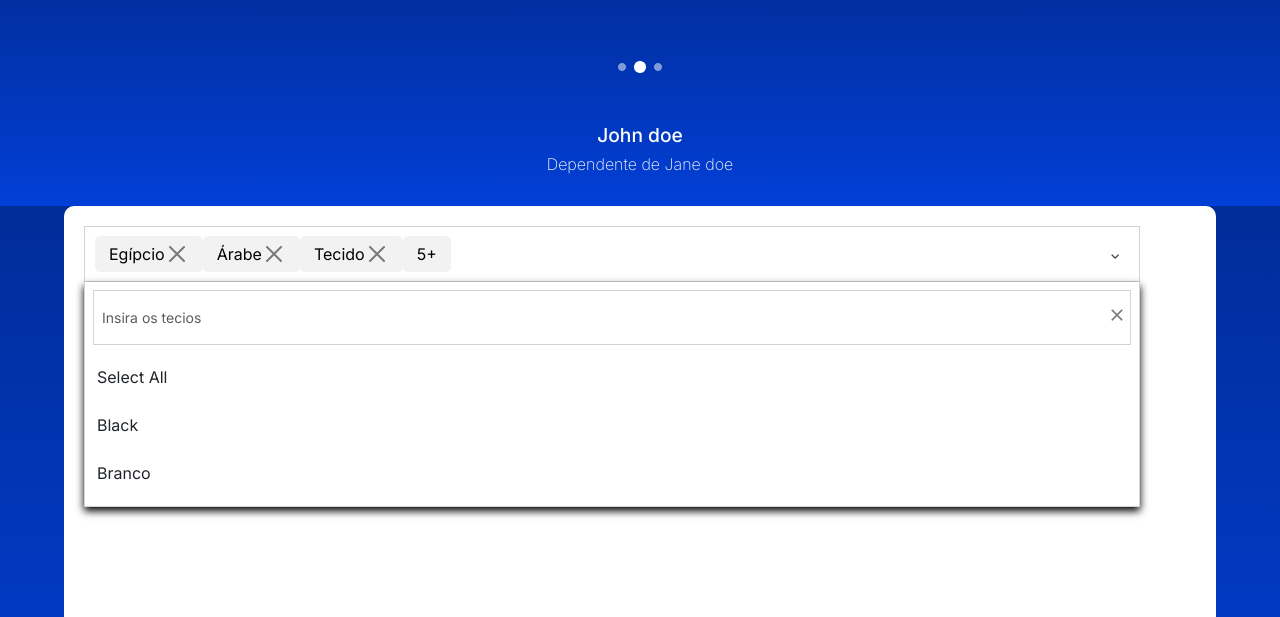
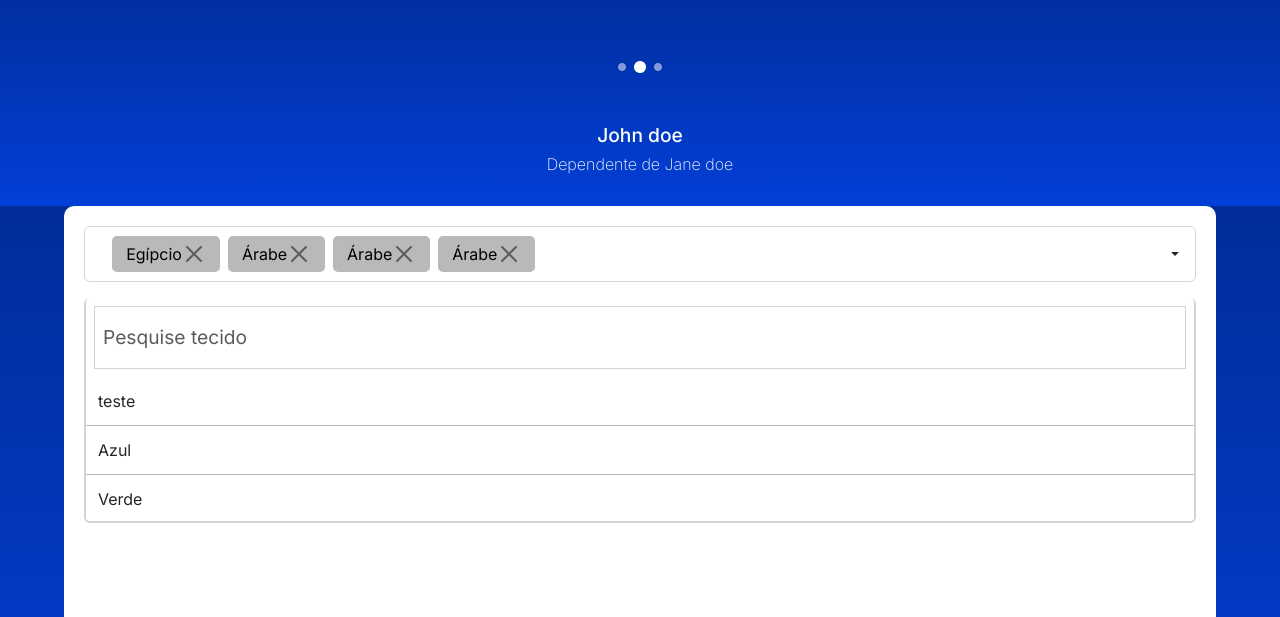
Before and after one commit to AskyuConsultoria/Gestio-front-api, a website: page public/fichas/peca_tecido.html in a window 1280 px wide. Shown: the part 183-800 px from the top of the page. Drawn offline with nearby package versions, Linux system fonts and the light colour scheme.

Commit message:
reformulando

```diff
--- a/public/css/fichas.css
+++ b/public/css/fichas.css
@@ -115,10 +115,10 @@ main{
     gap:20px;
 }
 
-.custom-select{
+/* .custom-select{
     position:relative;
     width: 95%;
-}
+} */
 .select-box{
     background-color: white;
     border:1px solid #ced4da;
@@ -126,24 +126,22 @@ main{
     justify-content: space-between;
     align-items:center;
     height: 56px;
-    padding: 0 10px;
+    padding:1rem;
     cursor:pointer
 }
 
 .selected-options{
     display:flex;
-    flex-wrap:wrap;
-    margin-top:0;
-
+    padding:0.7rem;
 }
 .tag{
-    background-color:#f2f2f2;
+    background-color:#B9B9B9;
     color: #000;
     border-radius:5px;
-    margin-right: right 5px;
+    margin-right: 0.5rem;
     padding:6px 14px;
     display:flex;
-    align-items:center
+    align-items:center;
 }
 .remove-tag{
     margin-left:6px;
@@ -158,19 +156,19 @@ main{
     font-size:10px;
 }
 
-.options{
-    display:block;
-    position:absolute;
+.TecidosOptions{
+    position:none;
     width:100%;
     background: #ffffff;
-    border:1px solid #cdd4da;
+    border:2px solid #cdd4da;
     border-top:none;
     max-height:225px;
     overflow-y:auto;
     z-index:1;
-    box-shadow:0px 4px 8px rgba(0,0,0,1);
+    /* box-shadow:0px 4px 8px rgba(0,0,0,1); */
 
 }
+
 
 .open .options{
     display:block;
@@ -206,5 +204,11 @@ main{
 }
 .option{
     padding:12px;
+    border-bottom:1px solid #B9B9B9;
+    /* border-radius: 0.5rem; */
+    /* margin-top:1% */
+}
 
+.option:active{
+    color:#404040;
 }
--- a/public/fichas/peca_tecido.html
+++ b/public/fichas/peca_tecido.html
@@ -36,46 +36,59 @@
     <main
         style="display:flex; flex-direction: column; justify-content: space-between; width: 90%; align-self: center; background-color: white; overflow-y: scroll; overflow-x: hidden; min-height: 37rem;">
         <div>
-            <div class="conteudo">
-                <div class="custom-select open w-95">
-                    <div class="select-box">
+            <!-- <div class="conteudo" style="margin-bottom:1.2rem;">
+                <div class="custom-select open w-100">
+                    <div class="select-box rounded dropdown-toggle" onclick="aparecerPecas()">
                         <input class="form-control tag_input" name="tags" hidden>
-                        <div class="selected-options">
-                            <span class="tag">Egípcio<button type="button" class="btn-close"
-                                    aria-label="Close"></button></span>
-                            <span class="tag">Árabe<button type="button" class="btn-close"
-                                    aria-label="Close"></button></span>
-                            <span class="tag">Tecido<button type="button" class="btn-close" aria-label="Close"></button>
-                            </span>
-                            <span class="tag">5+</span>
-                        </div>
-                        <div class="arrow">
-                            <i class="fa fa-angle-down"></i>
+                        <div class="selected-options" style="overflow-x: scroll;">
                         </div>
                     </div>
 
 
-                    <div class="options">
-                        <div class="option-search-tags">
-                            <input type="text" class="form-control search-tags" placeholder="Insira os tecios">
-                            <button type="button" class="btn-close clear" aria-label="Close"></button>
+                    <div class="pecasOptions rounded-bottom " id="options" style="margin-top:0.8rem; display:none;">
+                        <div class="option-search-tags ">
+                            <input type="text" class="form-control search-tags rounded" placeholder="Pesquise tecido"
+                                style="font-size:1.2rem;">
                         </div>
+                        <div class="option " data-value="Peça">Peça</div>
+                        <div class="option" data-value="Blusa">Blusa</div>
+                        <div class="option" data-value="Calça">Calça</div>
+                        <div class="option" data-value="Colete">Colete</div>
+                        <div class="option" data-value="Paletó">Paletó</div>
+                    </div>
+                </div>
+            </div> -->
 
-                        <div class="option all-tags" data-value="All">Select All</div>
-                        <div class="option active" data-value="Black">Black</div>
-                        <div class="option active" data-value="Branco">Branco</div>
+            <!-- aba de tecidos -->
+            <div class="conteudo">
+                <div class="custom-select open w-100">
+                    <div class="select-box rounded dropdown-toggle" onclick="aparecerTecidos()">
+                        <input class="form-control tag_input" name="tags" hidden>
+                        <div class="selected-options" style="overflow-x: scroll;">
+                            <span class="tag" id="Egipcio">Egípcio<button type="button" class="btn-close"
+                                    aria-label="Close" onclick="removerTecido()"></button></span>
+                            <span class="tag">Árabe<button type="button" class="btn-close"
+                                    aria-label="Close"></button></span>
+                            <span class="tag">Árabe<button type="button" class="btn-close"
+                                    aria-label="Close"></button></span>
+
+                            <span class="tag">Árabe<button type="button" class="btn-close"
+                                    aria-label="Close"></button></span>
+                        </div>
+                    </div>
+
+
+                    <div class="TecidosOptions rounded" id="options" style="margin-top:1rem; display:block;">
+                        <div class="option-search-tags ">
+                            <input type="text" class="form-control search-tags rounded" placeholder="Pesquise tecido"
+                                style="font-size:1.2rem;">
+                        </div>
                         <div class="option " data-value="Vermelho">teste</div>
                         <div class="option" data-value="Azul">Azul</div>
                         <div class="option" data-value="Verde">Verde</div>
                         <div class="option" data-value="Amarelo">Amarelo</div>
                         <div class="option" data-value="Roxo">Roxo</div>
-                        <div class="no-result-message">Sem tecidos encontrados</div>
-
-
                     </div>
-                    <span class="tag_error_message error">
-                        Esse campo é obrigatório
-                    </span>
                 </div>
             </div>
         </div>
@@ -88,3 +101,39 @@
 </body>
 
 </html>
+<script>
+
+
+
+    // function aparecerPecas(){
+    //     var listaPecas = document.getElementById("pecasOptions")
+    //     if (listaPecas.style.display == "none") {
+    //         listapPecas.style.display = "block"
+    //     } else {
+    //         listaPecas.style.display = "none"
+    //     }
+    // }
+
+    // Tecidos
+
+    function listarTecidos(){
+
+    }
+
+
+    function aparecerTecidos() {
+        var lista = document.getElementById("options")
+        if (lista.style.display == "none") {
+            lista.style.display = "block"
+        } else {
+            lista.style.display = "none"
+        }
+    }
+
+
+
+    function removerTecido() {
+        document.getElementById('Egipcio').remove()
+        aparecerTecidos()
+    }
+</script>
```
Also changed, not shown: public/js/ficha.js (line endings or trailing spaces).
